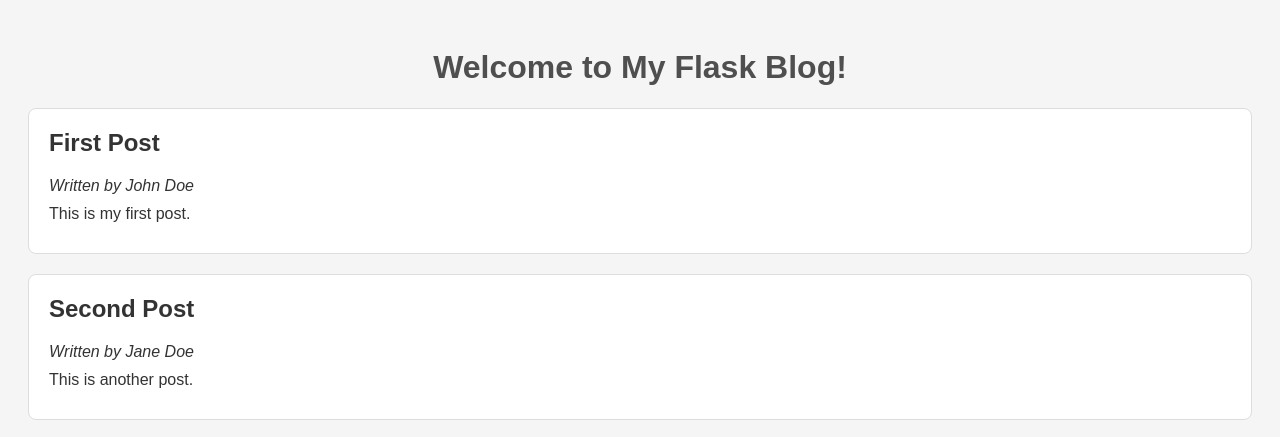
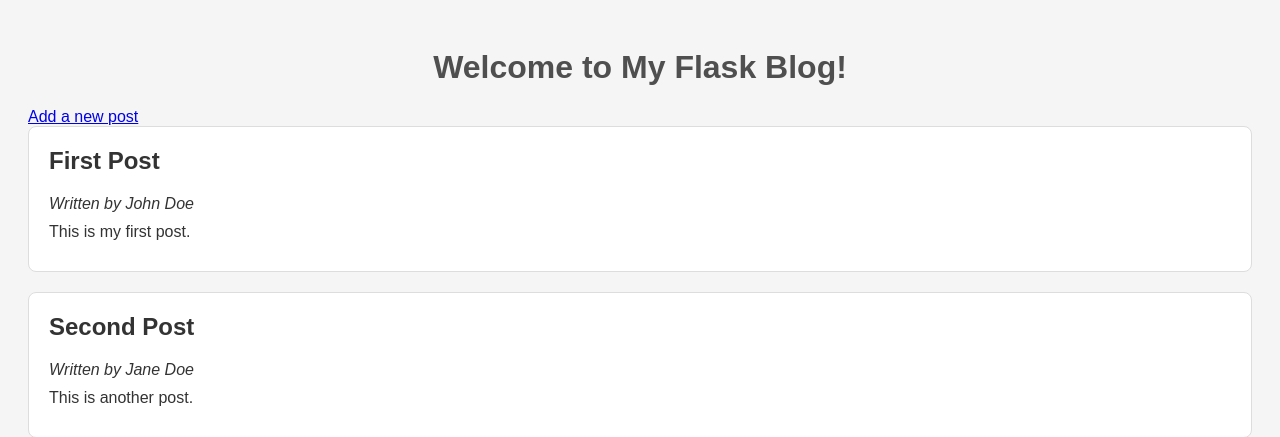
Before and after one commit to ahhab/masterblog, a Flask app: page / in a window 1280 px wide. Shown: the top 437 px of the page. Run offline with Flask 3, Linux system fonts and the light colour scheme.

Commit message:
add new content template adjustment

```diff
--- a/templates/index.html
+++ b/templates/index.html
@@ -8,6 +8,7 @@
 </head>
 <body>
     <h1>Welcome to My Flask Blog!</h1>
+    <a href="{{ url_for('add') }}">Add a new post</a>
     {% for post in posts %}
     <div class="post">
         <h2>{{ post.title }}</h2>
```
